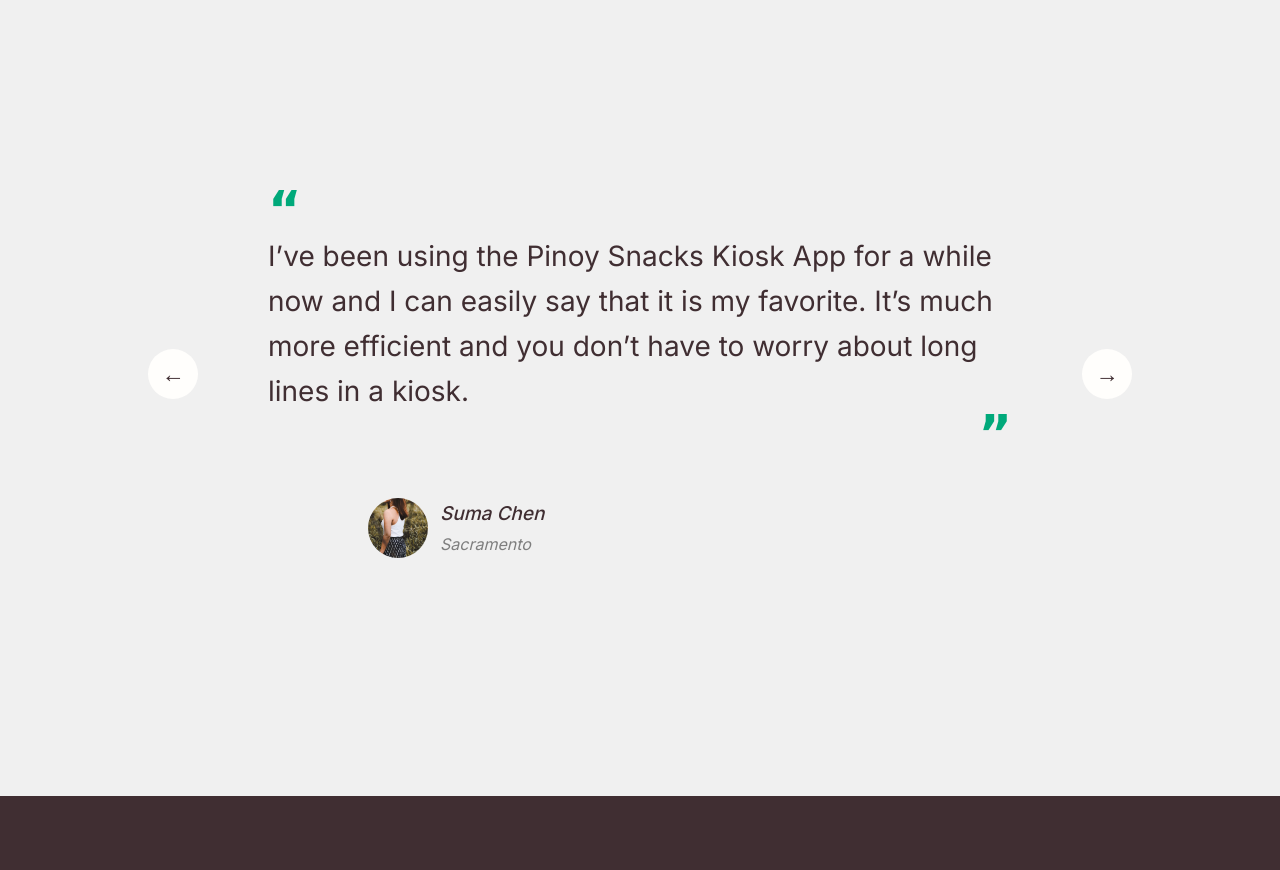
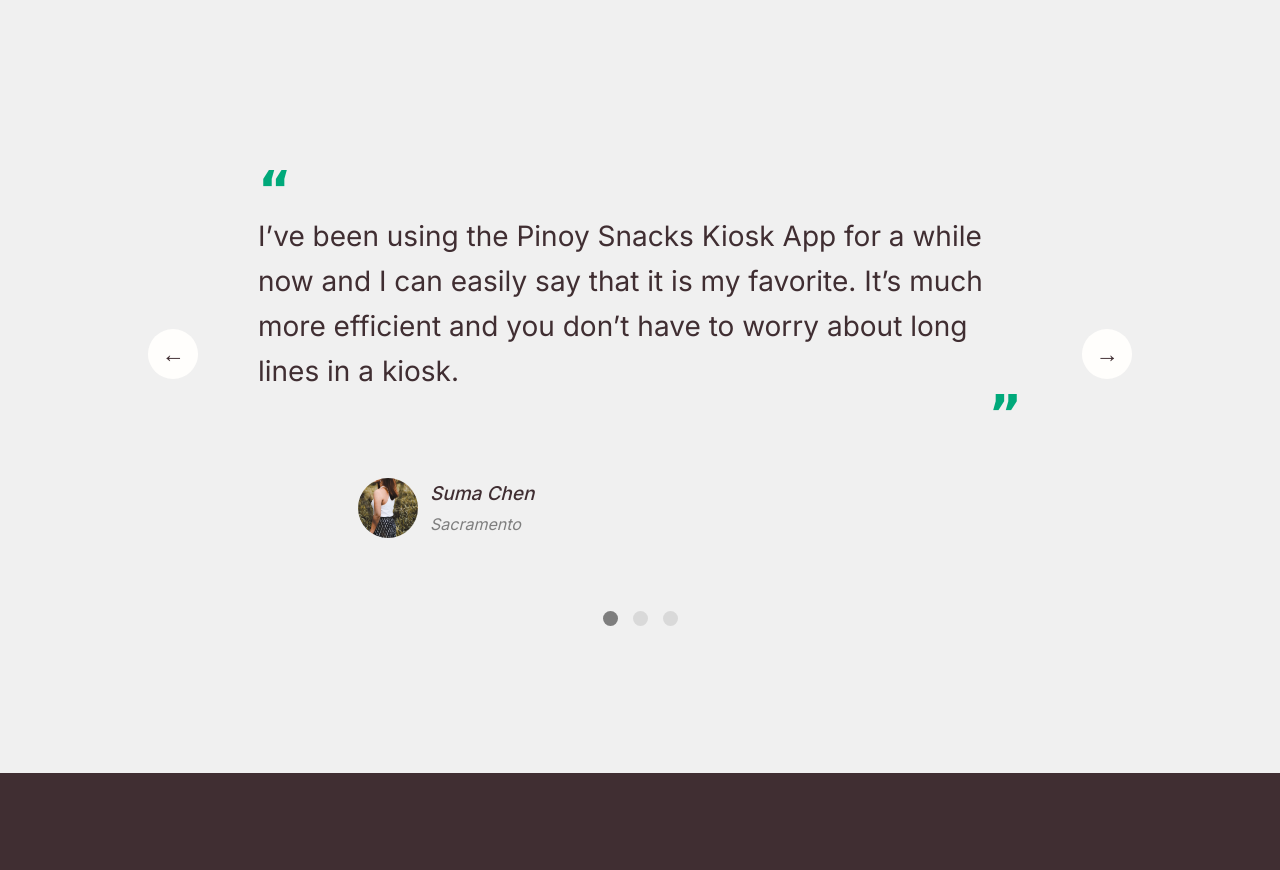
Before and after one commit to michaela-austria/pinoy-snacks-DOM, a website: page index.html in a window 1280 px wide. Shown: the part 3451-4321 px from the top of the page. Drawn offline with Linux system fonts and the light colour scheme.

Commit message:
update slider

```diff
--- a/index.html
+++ b/index.html
@@ -224,6 +224,7 @@
 
                     <button class="btn slider__btn slider__btn--left">&larr;</button>
                     <button class="btn slider__btn slider__btn--right">&rarr;</button>
+                    <div class="dots"></div>
                 </div>
             </section>
         </main>
--- a/index.js
+++ b/index.js
@@ -133,44 +133,71 @@
 
 
 // SLIDER
+const slider = function () {
     const slides = document.querySelectorAll('.slide');
     const btnLeft = document.querySelector('.slider__btn--left');
     const btnRight = document.querySelector('.slider__btn--right');
+    const dotsContainer = document.querySelector('.dots');
 
     let currSlide = 0;
-const maxSlide = slides.length; //3
+    const maxSlide = slides.length;
 
-const goToSlilde = function(slide){
+    const createDots = function () {
+        slides.forEach((_, i) => {
+            dotsContainer.insertAdjacentHTML('beforeend', `<button class="dots__dot" data-slide="${i}"></button>`)
+        })
+    }
+
+    const activeDot = function (slide) {
+        document.querySelectorAll('.dots__dot').forEach(dot => dot.classList.remove('dots__dot--active'));
+        document.querySelector(`.dots__dot[data-slide="${slide}"]`).classList.add('dots__dot--active');
+    }
+
+    const goToSlilde = function (slide) {
         slides.forEach((s, i) => {
             s.style.transform = `translateX(${100 * (i - slide)}%)`
         })
+        activeDot(slide);
     }
-goToSlilde(0);
 
-
-const nextSlide = function(){
-    if(currSlide === maxSlide - 1){
+    const nextSlide = function () {
+        if (currSlide === maxSlide - 1) {
             currSlide = 0;
-    } else{
+        } else {
             currSlide++;
         }
         goToSlilde(currSlide);
     }
 
-const prevSlide = function(){
-    if(currSlide === 0){
+    const prevSlide = function () {
+        if (currSlide === 0) {
             currSlide = maxSlide - 1;
-    } else{
+        } else {
             currSlide--;
         }
         goToSlilde(currSlide);
     }
 
+    const init = function () {
+        createDots();
+        activeDot(0);
+        goToSlilde(0);
+    }
+    init();
 
     btnRight.addEventListener('click', nextSlide);
     btnLeft.addEventListener('click', prevSlide);
 
-document.addEventListener('keydown', function(e){
-    if(e.key === 'ArrowRight') nextSlide();
-    else if(e.key === 'ArrowLeft') prevSlide();
+    document.addEventListener('keydown', function (e) {
+        if (e.key === 'ArrowRight') nextSlide();
+        else if (e.key === 'ArrowLeft') prevSlide();
     })
+
+    dotsContainer.addEventListener('click', function (e) {
+        if(e.target.classList.contains('dots__dot')){
+            const clickedDot = e.target.dataset.slide;
+            goToSlilde(+clickedDot);
+        }
+    })
+}
+slider();
--- a/sass/components/_reviews.scss
+++ b/sass/components/_reviews.scss
@@ -11,8 +11,8 @@
 .testimonial{
     // width: 93.4rem;
     // margin: 0 auto;
-    margin: 5rem;
-    padding: 2rem;
+    margin: 0 1rem;
+    padding: 5rem;
 
     &__text{
         font-size: $fs-h4;
--- a/sass/components/_slider.scss
+++ b/sass/components/_slider.scss
@@ -3,8 +3,9 @@
     margin: 0 auto;
     display: grid;
     grid-template-columns: max-content 88.4rem max-content;
-    grid-template-rows: 1fr;
+    grid-template-rows: 1fr max-content;
     align-items: center;
+    justify-items: center;
     position: relative;
     overflow: hidden;
 
@@ -27,5 +28,27 @@
         grid-row: 1/2;
     }
 
+    .dots{
+        grid-column: 2/3;
+
+        &__dot{
+            width: 1.5rem;
+            height: 1.5rem;
+            border-radius: 100%;
+            background-color: #D9D9D9;
+            border: none;
+            cursor: pointer;
+            transition: all .2s;
+
+            &:not(:last-child){
+                margin-right: 1.5rem;
+            }
+
+            &--active{
+                background-color: $color-gray-2;
+            }
+        }
+    }
+
 
 }
```
Also changed, not shown: css/style.css, 1 other file. Lines whose indentation alone changed are shown as unchanged.
